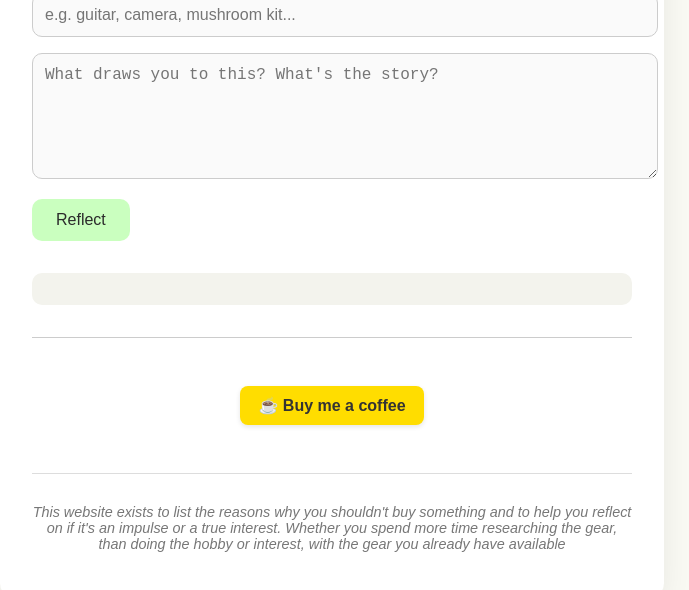
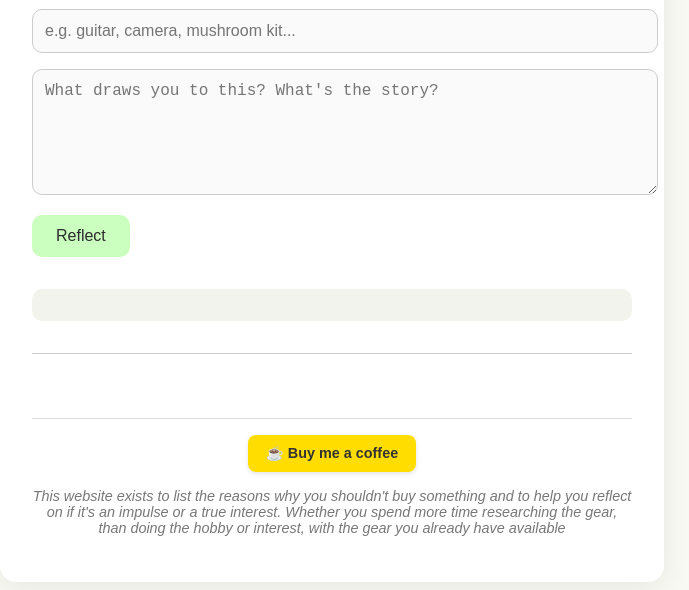
Before and after one commit to Stagnir/adhdimpulse, a plain HTML site: page index.html in a window 1280 px wide. Shown: the part 172-762 px from the top of the page, without its empty margins (308-997 px from the left). Drawn offline with Linux system fonts and the light colour scheme; a web font is replaced by a local one.

Commit message:
Update index.html

```diff
--- a/index.html
+++ b/index.html
@@ -21,7 +21,8 @@
     <div class="response" id="responseBox"></div>
     <div class="past-log" id="logBox"></div>
 
-    <div style="text-align: center; margin-top: 2rem;">
+<footer class="mission">
+  <div style="text-align: center; margin-bottom: 1rem;">
     <a href="https://www.buymeacoffee.com/stagnir" target="_blank" rel="noopener" style="
       display: inline-block;
       padding: 10px 18px;
@@ -33,22 +34,17 @@
       font-family: sans-serif;
       box-shadow: 0 2px 5px rgba(0,0,0,0.1);
       transition: all 0.2s ease-in-out;
-  "
-    onmouseover="this.style.transform='scale(1.05)'"
-    onmouseout="this.style.transform='scale(1)'"
-  >
+    " onmouseover="this.style.transform='scale(1.05)'" onmouseout="this.style.transform='scale(1)'">
       ☕ Buy me a coffee
     </a>
   </div>
-
-    <footer class="mission">
   <p>
     <em>
       This website exists to list the reasons why you shouldn't buy something and to help you reflect on if it's an impulse or a true interest. Whether you spend more time researching the gear, than doing the hobby or interest, with the gear you already have available
     </em>
   </p>
 </footer>
-  </div>
+
 
   <script src="script.js"></script>
 </body>
```
Lines whose indentation alone changed are shown as unchanged.
